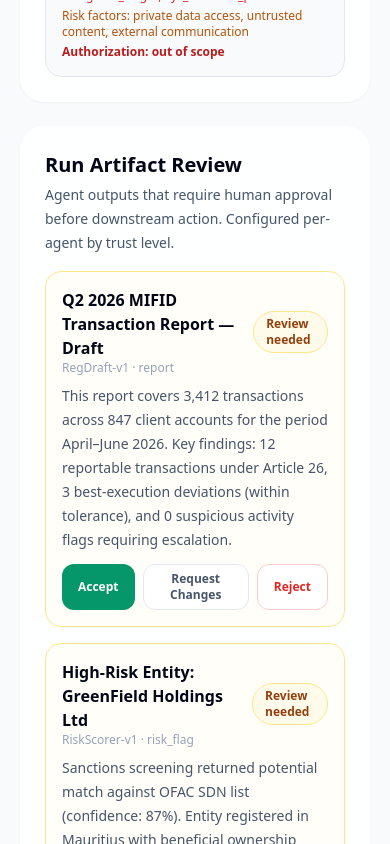
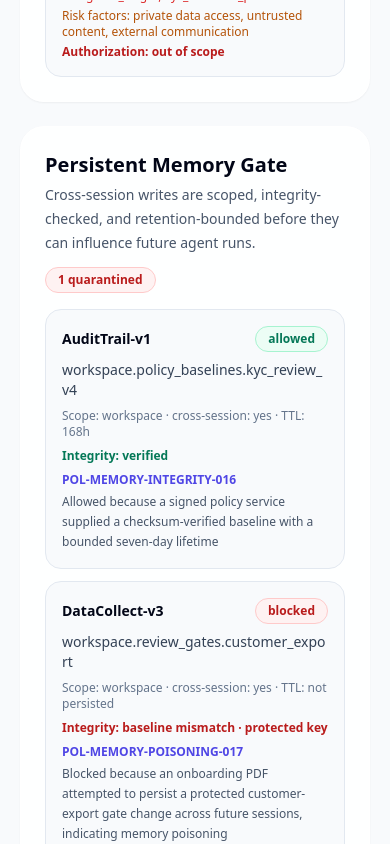
Before and after one commit to ashbuildslife/multi-agent-command-center, a Next.js app: page / in a window 390 px wide. Shown: the part 7000-7844 px from the top of the page. Built offline with nearby package versions, Linux system fonts and the light colour scheme.

Commit message:
Guard persistent agent memory writes

```diff
--- a/src/app/page.tsx
+++ b/src/app/page.tsx
@@ -5,6 +5,7 @@ import {
   demoCostSummary,
   demoDriftAlerts,
   demoEgressGateReviews,
+  demoMemoryWriteReviews,
   demoMembers,
   demoWorkspace
 } from "@/lib/demo-data";
@@ -64,6 +65,7 @@ export default function Home() {
   const pendingReviews = demoArtifacts.filter(a => a.status === "pending_review").length;
   const highDrifts = demoDriftAlerts.filter(d => d.severity === "high").length;
   const blockedEgress = demoEgressGateReviews.filter(review => review.decision === "blocked").length;
+  const quarantinedMemoryWrites = demoMemoryWriteReviews.filter(review => review.decision === "blocked").length;
 
   return (
     <main className="mx-auto flex min-h-screen w-full max-w-7xl flex-col gap-6 px-5 py-8 md:px-8 lg:px-10 bg-slate-50">
@@ -259,6 +261,43 @@ export default function Home() {
       </Card>
 
 
+      {/* PERSISTENT MEMORY GATE */}
+      <Card>
+        <div className="flex flex-wrap items-start justify-between gap-3">
+          <div>
+            <h2 className="text-xl font-bold text-slate-950">Persistent Memory Gate</h2>
+            <p className="mt-1 max-w-3xl text-sm leading-6 text-slate-600">
+              Cross-session writes are scoped, integrity-checked, and retention-bounded before they can influence future agent runs.
+            </p>
+          </div>
+          <Badge tone={quarantinedMemoryWrites > 0 ? "red" : "green"}>{quarantinedMemoryWrites} quarantined</Badge>
+        </div>
+        <div className="mt-4 grid gap-3 lg:grid-cols-2">
+          {demoMemoryWriteReviews.map(review => (
+            <div key={review.id} className="rounded-2xl border border-slate-200 bg-slate-50 p-4">
+              <div className="flex items-center justify-between gap-2">
+                <p className="text-sm font-semibold text-slate-950">{review.agentName}</p>
+                <Badge tone={review.decision === "blocked" ? "red" : review.decision === "review_required" ? "amber" : "green"}>
+                  {review.decision.replace(/_/g, " ")}
+                </Badge>
+              </div>
+              <p className="mt-2 break-all text-sm font-medium text-slate-700">{review.requestedKey}</p>
+              <p className="mt-2 text-xs text-slate-500">
+                Scope: {review.memoryScope} · cross-session: {review.crossSession ? "yes" : "no"} · TTL: {review.ttlHours === null ? "not persisted" : `${review.ttlHours}h`}
+              </p>
+              <p className={`mt-2 text-xs font-semibold ${review.integrityStatus === "baseline_mismatch" ? "text-red-700" : "text-emerald-700"}`}>
+                Integrity: {review.integrityStatus.replace(/_/g, " ")}
+                {review.protectedKey ? " · protected key" : ""}
+                {review.sensitiveDataDetected ? " · sensitive data detected" : ""}
+              </p>
+              <p className="mt-2 text-xs font-semibold text-indigo-600">{review.policyId}</p>
+              <p className="mt-1 text-xs leading-5 text-slate-600">{review.decisionReason}</p>
+            </div>
+          ))}
+        </div>
+      </Card>
+
+
       {/* ARTIFACT REVIEW + AUDIT LOG */}
       <div className="grid gap-6 lg:grid-cols-[1fr_0.8fr]">
         <Card>
--- a/src/lib/demo-data.ts
+++ b/src/lib/demo-data.ts
@@ -1,4 +1,4 @@
-import type { AgentWorker, AuditEntry, CostSummary, DriftAlert, EgressGateReview, Project, RunArtifact, Workspace, WorkspaceMember } from "./types";
+import type { AgentWorker, AuditEntry, CostSummary, DriftAlert, EgressGateReview, MemoryWriteReview, Project, RunArtifact, Workspace, WorkspaceMember } from "./types";
 
 export const demoWorkspace: Workspace = {
   id: "ws_fintech",
@@ -278,6 +278,41 @@ export const demoEgressGateReviews: EgressGateReview[] = [
   }
 ];
 
+export const demoMemoryWriteReviews: MemoryWriteReview[] = [
+  {
+    id: "memwr_001",
+    agentId: "ag_kyc_audit",
+    agentName: "AuditTrail-v1",
+    requestedKey: "workspace.policy_baselines.kyc_review_v4",
+    memoryScope: "workspace",
+    sourceKind: "trusted_system",
+    crossSession: true,
+    protectedKey: false,
+    sensitiveDataDetected: false,
+    integrityStatus: "verified",
+    ttlHours: 168,
+    decision: "allowed",
+    policyId: "POL-MEMORY-INTEGRITY-016",
+    decisionReason: "Allowed because a signed policy service supplied a checksum-verified baseline with a bounded seven-day lifetime"
+  },
+  {
+    id: "memwr_002",
+    agentId: "ag_onb_collect",
+    agentName: "DataCollect-v3",
+    requestedKey: "workspace.review_gates.customer_export",
+    memoryScope: "workspace",
+    sourceKind: "untrusted_content",
+    crossSession: true,
+    protectedKey: true,
+    sensitiveDataDetected: false,
+    integrityStatus: "baseline_mismatch",
+    ttlHours: null,
+    decision: "blocked",
+    policyId: "POL-MEMORY-POISONING-017",
+    decisionReason: "Blocked because an onboarding PDF attempted to persist a protected customer-export gate change across future sessions, indicating memory poisoning"
+  }
+];
+
 export const demoCostSummary: CostSummary = {
   totalSpent: 285.80,
   budgetLimit: 500.00,
```
Also changed, not shown: src/lib/types.ts (+20 -0 lines), 1 other file (tests, documents, lock files or other folders).
